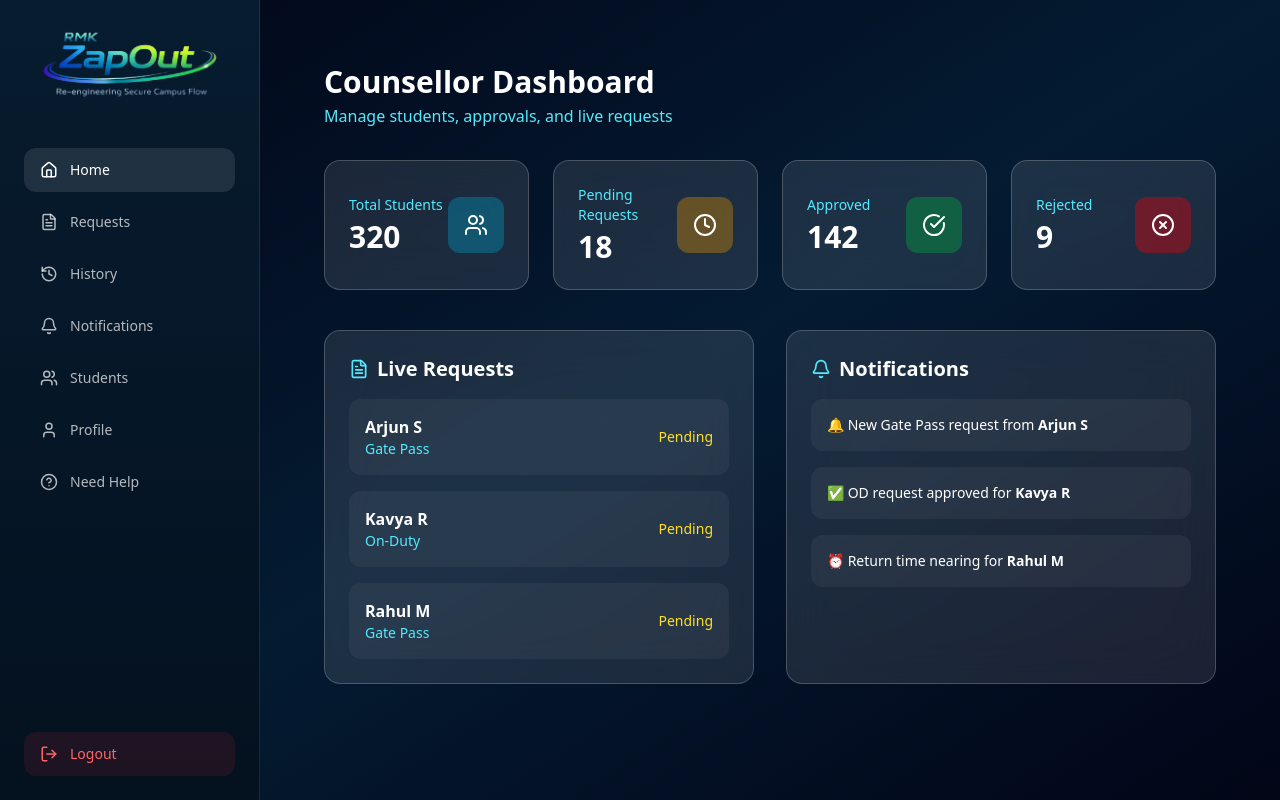
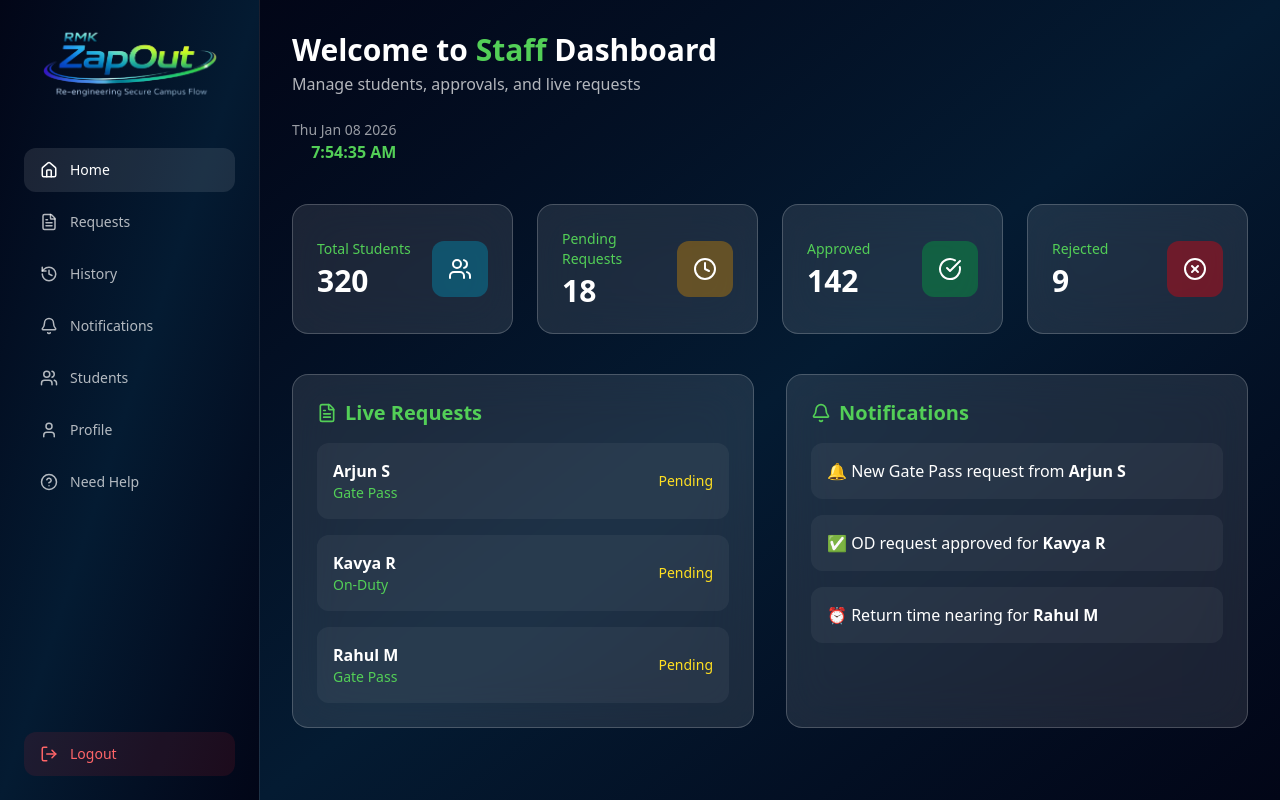
Before and after one commit to Surendar-k/RMK-ZapOut, a React (Vite) app in the folder RMKZapOut-frontend/: page /staff/dashboard in a window 1280 px wide. Built offline with nearby package versions, Linux system fonts and the light colour scheme.

Commit message:
Background changed

```diff
--- a/RMKZapOut-frontend/src/components/Staff_Dashboard/StaffDashboard.jsx
+++ b/RMKZapOut-frontend/src/components/Staff_Dashboard/StaffDashboard.jsx
@@ -1,33 +1,97 @@
-import { Users, FileText, Clock, CheckCircle, XCircle, Bell } from "lucide-react";
+import {
+  Users,
+  FileText,
+  Clock,
+  CheckCircle,
+  XCircle,
+  Bell,
+  User,
+} from "lucide-react";
+import { useEffect, useState } from "react";
+import { fetchStaffProfile } from "../../services/staffProfileService";
+
+const GREEN = "text-[#53cf57]";
 
 const StatCard = ({ title, value, icon, color }) => (
   <div className="backdrop-blur-xl bg-white/10 border border-white/20 rounded-2xl p-6 flex items-center justify-between hover:bg-white/15 transition">
     <div>
-      <p className="text-sm text-cyan-300">{title}</p>
+      <p className={`text-sm ${GREEN}`}>{title}</p>
       <h2 className="text-3xl font-bold text-white mt-1">{value}</h2>
     </div>
-    <div className={`p-4 rounded-xl ${color}`}>
-      {icon}
-    </div>
+    <div className={`p-4 rounded-xl ${color}`}>{icon}</div>
   </div>
 );
 
-const StaffDashboard = ({ role = "counsellor" }) => {
+const StaffDashboard = () => {
+  const [now, setNow] = useState(new Date());
+  const [staff, setStaff] = useState(null);
+  const [loading, setLoading] = useState(true);
+
+  useEffect(() => {
+    const timer = setInterval(() => setNow(new Date()), 1000);
+    return () => clearInterval(timer);
+  }, []);
+
+  useEffect(() => {
+    const storedUser = localStorage.getItem("user");
+    if (!storedUser) return;
+
+    const user = JSON.parse(storedUser);
+
+    fetchStaffProfile(user.id)
+      .then((data) => {
+        setStaff(data);
+        setLoading(false);
+      })
+      .catch(() => setLoading(false));
+  }, []);
+
   return (
-    <div className="flex-1 p-8 overflow-y-auto text-white">
+    <div
+      className="
+        bg-gradient-to-br from-[#020617] via-[#041b32] to-[#020617]
+        flex-1 min-h-screen overflow-y-auto text-white p-8
+      "
+    >
+      {/* ================= HEADER ================= */}
+      <div className="mb-10">
+        <h1 className="text-3xl font-bold">
+          <span className="text-white">Welcome to </span>
+          <span className="text-[#53cf57]">
+            {staff?.role || "Staff"}
+            <span className="text-white"> Dashboard</span>
+          </span>
+        </h1>
 
-      {/* ================= HEADER ================= */}
-      <div className="mb-8">
-        <h1 className="text-3xl font-bold">
-          {role === "hod"
-            ? "HOD Dashboard"
-            : role === "branch_coordinator"
-            ? "Branch Coordinator Dashboard"
-            : "Counsellor Dashboard"}
-        </h1>
-        <p className="text-cyan-300 mt-1">
+        <p className="text-white/70 mt-1">
           Manage students, approvals, and live requests
         </p>
+
+        <div className="flex items-center justify-between mt-6">
+          {!loading && staff && (
+            <div className="flex items-center gap-4">
+              <div className="w-12 h-12 rounded-full bg-white/10 flex items-center justify-center">
+                <User className={GREEN} />
+              </div>
+
+              <div>
+                <p className={`text-lg font-semibold ${GREEN}`}>
+                  Hello{staff?.name ? `, ${staff.name}` : ""}
+                </p>
+                <p className="text-xs text-white/60">
+                  {staff.role} | {staff.department}
+                </p>
+              </div>
+            </div>
+          )}
+
+          <div className="text-right">
+            <p className="text-sm text-white/60">{now.toDateString()}</p>
+            <p className={`font-semibold ${GREEN}`}>
+              {now.toLocaleTimeString()}
+            </p>
+          </div>
+        </div>
       </div>
 
       {/* ================= STATS ================= */}
@@ -60,11 +124,9 @@ const StaffDashboard = ({ role = "counsellor" }) => {
 
       {/* ================= LIVE REQUESTS ================= */}
       <div className="grid grid-cols-1 lg:grid-cols-2 gap-8">
-
-        {/* Requests */}
         <div className="backdrop-blur-xl bg-white/10 border border-white/20 rounded-2xl p-6">
-          <h2 className="text-xl font-semibold mb-4 flex items-center gap-2">
-            <FileText className="w-5 h-5 text-cyan-300" />
+          <h2 className={`text-xl font-semibold mb-4 flex items-center gap-2 ${GREEN}`}>
+            <FileText className={`w-5 h-5 ${GREEN}`} />
             Live Requests
           </h2>
 
@@ -79,8 +141,8 @@ const StaffDashboard = ({ role = "counsellor" }) => {
                 className="flex justify-between items-center p-4 rounded-xl bg-white/5 hover:bg-white/10 transition"
               >
                 <div>
-                  <p className="font-semibold">{req.name}</p>
-                  <p className="text-sm text-cyan-300">{req.type}</p>
+                  <p className="font-semibold text-white">{req.name}</p>
+                  <p className={`text-sm ${GREEN}`}>{req.type}</p>
                 </div>
                 <span className="text-yellow-300 text-sm font-medium">
                   {req.status}
@@ -90,46 +152,26 @@ const StaffDashboard = ({ role = "counsellor" }) => {
           </div>
         </div>
 
-        {/* Notifications */}
+        {/* ================= NOTIFICATIONS ================= */}
         <div className="backdrop-blur-xl bg-white/10 border border-white/20 rounded-2xl p-6">
-          <h2 className="text-xl font-semibold mb-4 flex items-center gap-2">
-            <Bell className="w-5 h-5 text-cyan-300" />
+          <h2 className={`text-xl font-semibold mb-4 flex items-center gap-2 ${GREEN}`}>
+            <Bell className={`w-5 h-5 ${GREEN}`} />
             Notifications
           </h2>
 
           <div className="space-y-4">
-            <div className="p-4 rounded-xl bg-white/5">
-              <p className="text-sm">
-                🔔 New Gate Pass request from <b>Arjun S</b>
-              </p>
+            <div className="p-4 rounded-xl bg-white/5 text-white">
+              🔔 New Gate Pass request from <b>Arjun S</b>
             </div>
-            <div className="p-4 rounded-xl bg-white/5">
-              <p className="text-sm">
-                ✅ OD request approved for <b>Kavya R</b>
-              </p>
+            <div className="p-4 rounded-xl bg-white/5 text-white">
+              ✅ OD request approved for <b>Kavya R</b>
             </div>
-            <div className="p-4 rounded-xl bg-white/5">
-              <p className="text-sm">
-                ⏰ Return time nearing for <b>Rahul M</b>
-              </p>
+            <div className="p-4 rounded-xl bg-white/5 text-white">
+              ⏰ Return time nearing for <b>Rahul M</b>
             </div>
           </div>
         </div>
       </div>
-
-      {/* ================= ROLE NOTE ================= */}
-      {role === "hod" && (
-        <div className="mt-10 backdrop-blur-xl bg-white/10 border border-white/20 rounded-2xl p-6">
-          <h2 className="text-lg font-semibold text-cyan-300 mb-2">
-            HOD Privileges
-          </h2>
-          <ul className="list-disc ml-6 text-sm space-y-1 text-white/80">
-            <li>Final authority on Gate Pass & On-Duty approvals</li>
-            <li>View department-wide analytics</li>
-            <li>Override approvals in special cases</li>
-          </ul>
-        </div>
-      )}
     </div>
   );
 };
--- a/RMKZapOut-frontend/src/components/Staff_Dashboard/StaffLayout.jsx
+++ b/RMKZapOut-frontend/src/components/Staff_Dashboard/StaffLayout.jsx
@@ -40,7 +40,8 @@ const StaffLayout = () => {
     <div className="flex min-h-screen w-full text-white bg-gradient-to-br from-[#020617] via-[#041b32] to-[#020617]">
 
       {/* ================= SIDEBAR ================= */}
-      <aside className="w-[260px] bg-gradient-to-b from-[#071c2f] to-[#04111f] px-6 py-6 flex flex-col border-r border-white/10">
+      <aside className="w-[260px] bg-gradient-to-br from-[#020617] via-[#041b32] to-[#020617] px-6 py-6 flex flex-col border-r border-white/10">
+
 
         {/* LOGO */}
         <div className="mb-10 flex justify-center">
@@ -111,7 +112,7 @@ const StaffLayout = () => {
       </aside>
 
       {/* ================= MAIN CONTENT ================= */}
-      <main className="flex-1 p-8 overflow-y-auto">
+      <main className="flex-1 overflow-y-auto">
         <Outlet />
       </main>
     </div>
--- a/RMKZapOut-frontend/src/components/Student_Dashboard/StudentLayout.jsx
+++ b/RMKZapOut-frontend/src/components/Student_Dashboard/StudentLayout.jsx
@@ -39,9 +39,11 @@ const StudentLayout = () => {
     <div className="flex h-screen w-full text-white bg-gradient-to-br from-[#020617] via-[#041b32] to-[#020617] overflow-hidden">
 
       {/* ================= SIDEBAR ================= */}
-     <aside className="w-[260px] h-screen bg-gradient-to-b from-[#071c2f] to-[#04111f] px-6 py-6 flex flex-col border-r border-white/10">
+      {/* ❌ removed px-6 py-6 */}
+      <aside className="w-[260px] h-screen bg-gradient-to-br from-[#020617] via-[#041b32] to-[#020617] flex flex-col border-r border-white/10">
 
-        <div className="mb-10 flex justify-center">
+        {/* logo spacing handled here, not on aside */}
+        <div className="px-6 py-6 mb-10 flex justify-center">
           <img
             src={logo}
             alt="RMK ZapOut"
@@ -50,7 +52,7 @@ const StudentLayout = () => {
         </div>
 
         {/* NAVIGATION */}
-        <nav className="space-y-2 flex-1 overflow-y-auto">
+        <nav className="space-y-2 flex-1 overflow-y-auto px-3">
 
           <SidebarItem
             icon={<Home size={18} />}
@@ -103,17 +105,20 @@ const StudentLayout = () => {
         </nav>
 
         {/* LOGOUT */}
+        <div className="px-4 pb-6">
           <button
             onClick={() => navigate("/")}
-          className="mt-6 flex items-center gap-3 px-4 py-3 rounded-xl bg-red-500/10 text-red-400 hover:bg-red-500/20 transition-all"
+            className="w-full flex items-center gap-3 px-4 py-3 rounded-xl bg-red-500/10 text-red-400 hover:bg-red-500/20 transition-all"
           >
             <LogOut size={18} />
             <span className="text-sm font-medium">Logout</span>
           </button>
+        </div>
       </aside>
 
       {/* ================= MAIN CONTENT ================= */}
-      <main className="flex-1 p-8 overflow-y-auto">
+      {/* ❌ removed p-8 */}
+      <main className="flex-1 h-full overflow-y-auto">
         <Outlet />
       </main>
     </div>
--- a/RMKZapOut-frontend/src/components/Student_Dashboard/StudentProfile.jsx
+++ b/RMKZapOut-frontend/src/components/Student_Dashboard/StudentProfile.jsx
@@ -156,7 +156,7 @@ const StudentProfile = () => {
 
   /* ================= UI ================= */
   return (
-    <div className="relative h-screen w-full overflow-hidden text-white bg-gradient-to-br from-[#020617] via-[#041b32] to-[#020617]">
+    <div className="min-h-screen w-full text-white bg-gradient-to-br from-[#020617] via-[#041b32] to-[#020617]/30">
       <div className="h-full px-10 py-6 overflow-y-auto">
         <div className="grid grid-cols-2 gap-8">
 
```
Also changed, not shown: RMKZapOut-frontend/src/components/Student_Dashboard/StudentDashboard.jsx (+65 -42 lines). Lines whose indentation alone changed are shown as unchanged.
